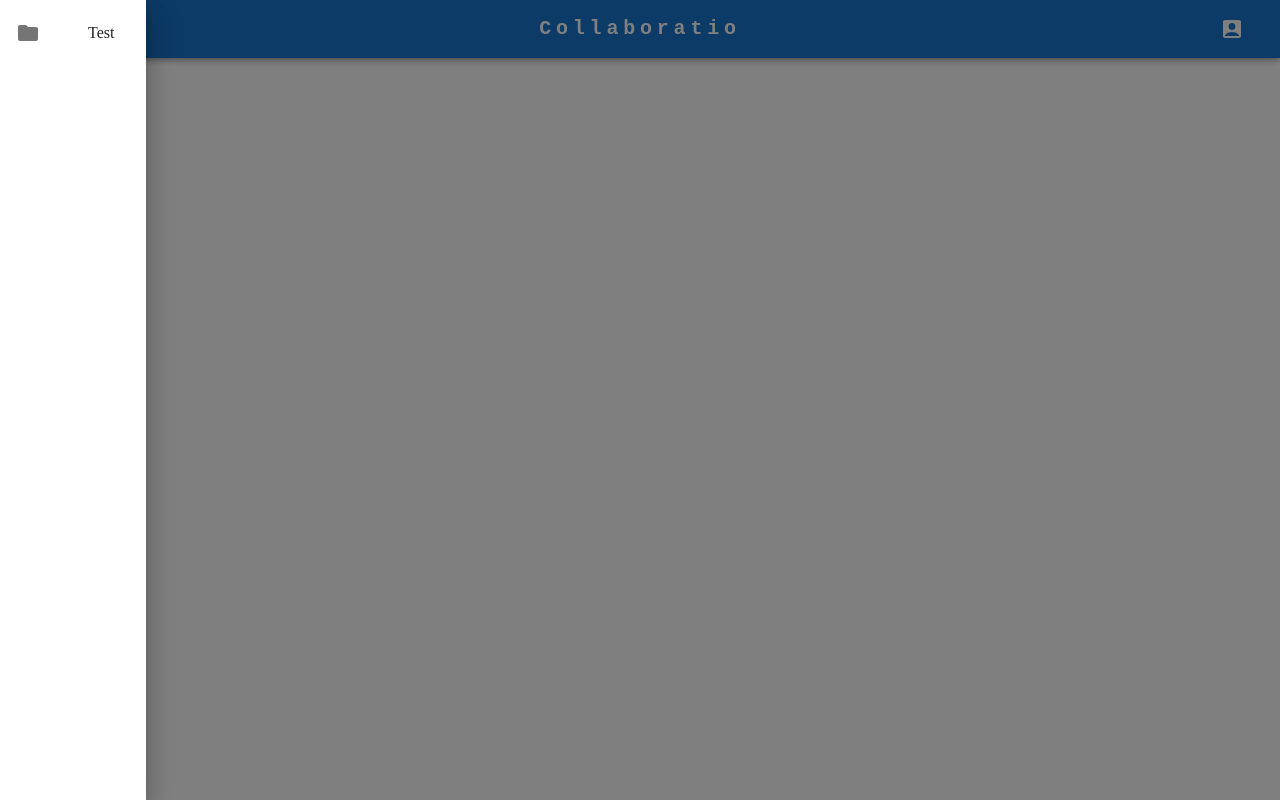
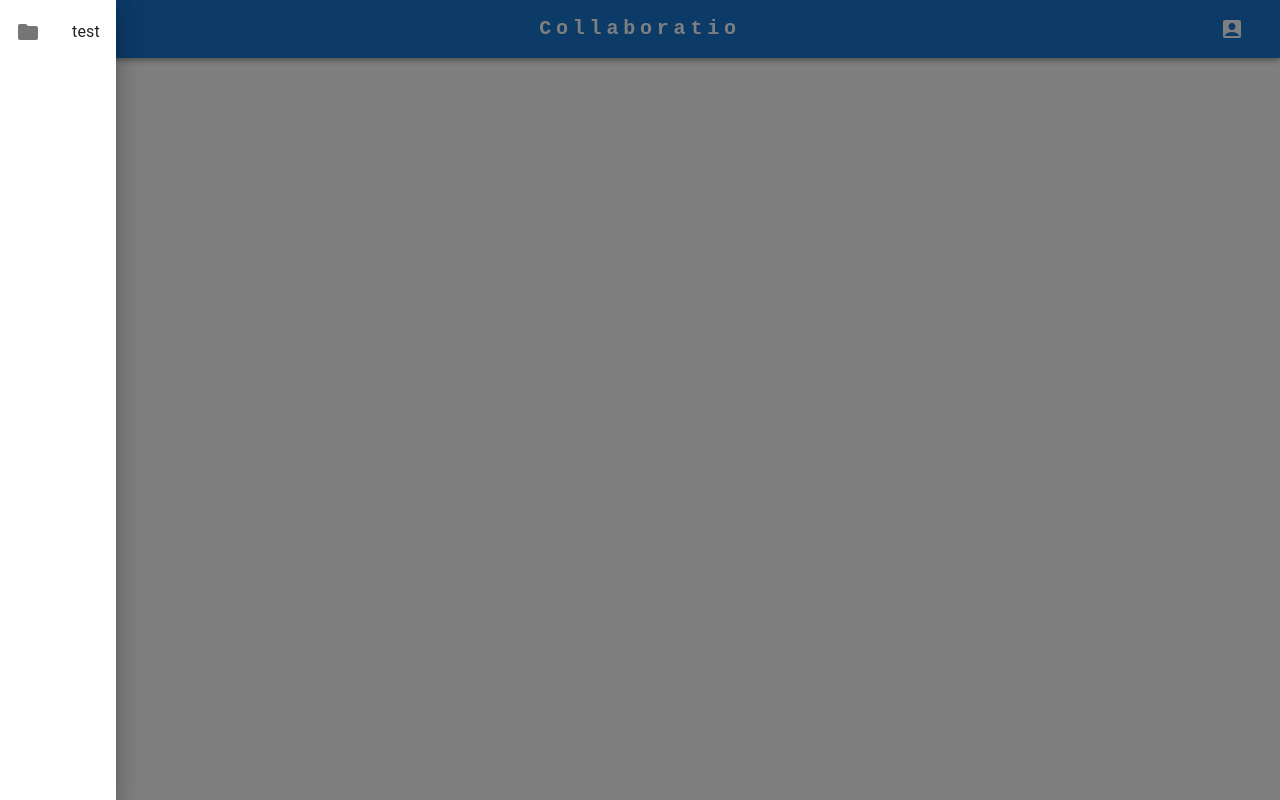
Before and after one commit to Libra-foundation/Collaboratio, a React (Create React App) app: page / in a window 1280 px wide. Both pictures are taken after a click on the button 48 px from the left and 29 px from the top of the page. Built offline with nearby package versions, Linux system fonts and the light colour scheme; the HTML template or start-up script is replaced by a standard one.

Commit message:
Change drawer structure

```diff
--- a/src/Components/NavbarComponent/MenuDrawerComponent/MenuDrawerComponent.tsx
+++ b/src/Components/NavbarComponent/MenuDrawerComponent/MenuDrawerComponent.tsx
@@ -5,8 +5,10 @@ import {
   ListItem,
   ListItemButton,
   ListItemIcon,
+  ListItemText,
 } from "@mui/material";
 import FolderIcon from "@mui/icons-material/Folder";
+import ManageAccountsIcon from "@mui/icons-material/ManageAccounts";
 
 interface MenuDrawerProps {
   isOpen: boolean;
@@ -21,12 +23,12 @@ export default function MenuDrawerComponent(
   return (
     <Drawer open={isOpen} onClose={close}>
       <List>
-        <ListItem>
+        <ListItemButton>
           <ListItemIcon>
             <FolderIcon />
           </ListItemIcon>
-          <ListItemButton>Test</ListItemButton>
-        </ListItem>
+          <ListItemText primary="test" />
+        </ListItemButton>
       </List>
     </Drawer>
   );
--- a/src/Components/NavbarComponent/ProfileDrawerComponent/ProfileDrawerComponent.tsx
+++ b/src/Components/NavbarComponent/ProfileDrawerComponent/ProfileDrawerComponent.tsx
@@ -5,6 +5,7 @@ import {
   ListItem,
   ListItemButton,
   ListItemIcon,
+  ListItemText,
 } from "@mui/material";
 import ManageAccountsIcon from "@mui/icons-material/ManageAccounts";
 
@@ -21,12 +22,12 @@ export default function ProfileDrawerComponent(
   return (
     <Drawer open={isOpen} onClose={close} anchor="right">
       <List>
-        <ListItem>
+        <ListItemButton>
           <ListItemIcon>
             <ManageAccountsIcon />
           </ListItemIcon>
-          <ListItemButton>Account settings</ListItemButton>
-        </ListItem>
+          <ListItemText primary="Account settings" />
+        </ListItemButton>
       </List>
     </Drawer>
   );
```
